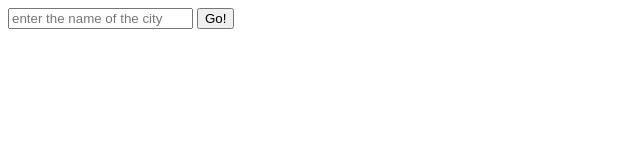
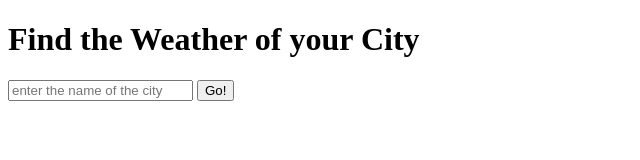
Before and after one commit to FirdausSiddiqui/weather-, a website: page index.html in a window 1280 px wide. Shown: the whole page, without its empty margins (0-640 px from the left). Drawn offline with Linux system fonts and the light colour scheme.

Commit message:
added heading in the front page

```diff
--- a/index.html
+++ b/index.html
@@ -5,6 +5,7 @@
     <title></title>
   </head>
   <body>
+	<h1>Find the Weather of your City</h1>
     <form  action="/" method="post">
       <input type="text" name="cityname" placeholder="enter the name of the city">
       <button type="submit" name="submit">Go!</button>
```
